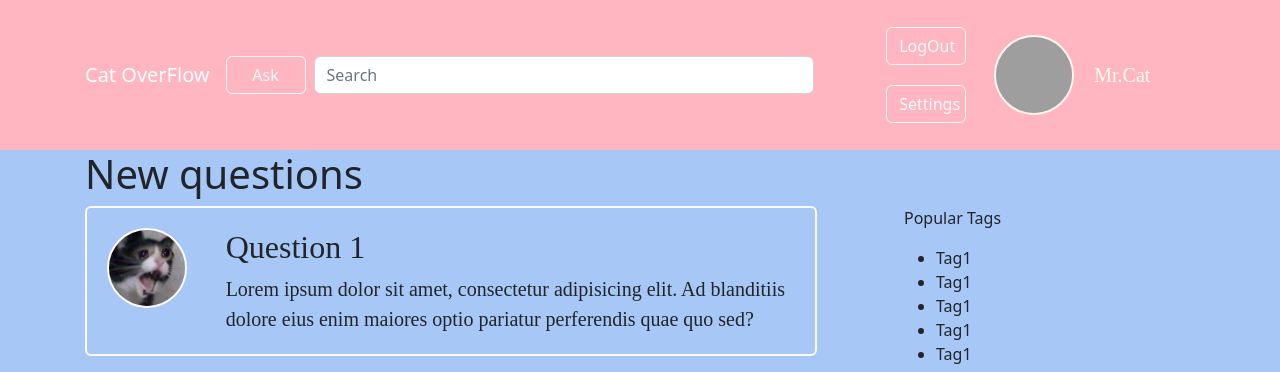
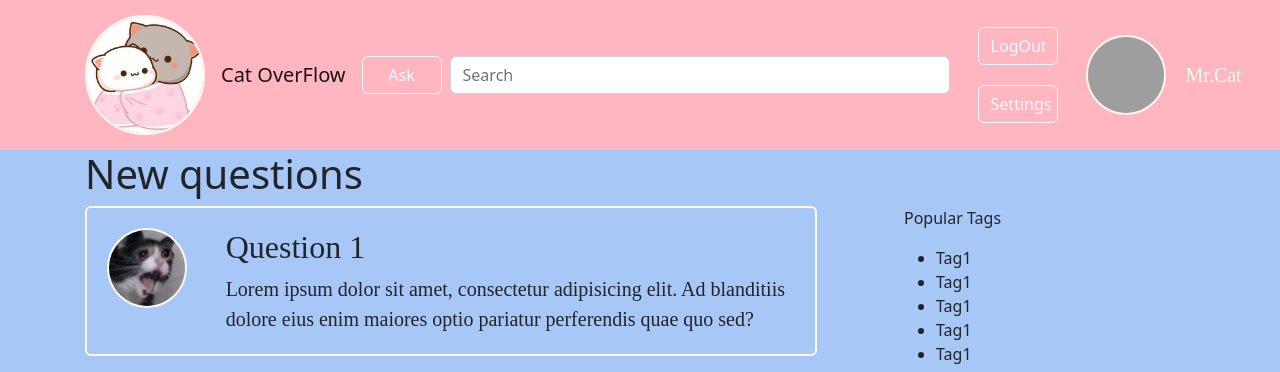
Before and after one commit to MoraPresence/TP2022_WEB, a Python web app: template templates/index.html in a window 1280 px wide. Shown: the top 372 px of the page. Run offline with Jinja, Linux system fonts and the light colour scheme; the template is opened without the code that fills it, so the values that code supplies are empty; some libraries are stand-ins or nearby versions; grey boxes are pictures that could not be loaded.

Commit message:
add logo in index.html

```diff
--- a/static/css/style.css
+++ b/static/css/style.css
@@ -30,6 +30,10 @@
     background: lightpink;
 }
 
+.navbar-toggler{
+    border: black;
+}
+
 .flex-shrink-0 {
     background: #a7c7f6;
     width: 100%;
@@ -56,6 +60,15 @@ body, html {
 .avatar {
     width: 80px;
     height: 80px;
+    border: 2px solid floralwhite;
+    border-radius: 50%;
+    overflow: hidden;
+    object-position: 0 0;
+}
+
+.logo{
+    width: 120px;
+    height: 120px;
     border: 2px solid floralwhite;
     border-radius: 50%;
     overflow: hidden;
--- a/templates/index.html
+++ b/templates/index.html
@@ -14,7 +14,7 @@
 
 <header class="header-index">
     <!-- Fixed navbar -->
-    <nav class="navbar navbar-expand-md navbar-dark fixed-top">
+    <nav class="navbar navbar-expand-md fixed-top">
         <div class="container">
             <button class="navbar-toggler" type="button" data-bs-toggle="collapse" data-bs-target="#navbarCollapse"
                     aria-controls="navbarCollapse" aria-expanded="false" aria-label="Toggle navigation">
@@ -22,6 +22,11 @@
             </button>
             <div class="collapse navbar-collapse" id="navbarCollapse">
                 <ul class="navbar-nav me-md mb-2 mb-md-0"></ul>
+                <a class="navbar-brand" href="#">
+                    <div class="logo">
+                        <img src="../static/img/Logo.jpg" alt="">
+                    </div>
+                </a>
                 <a class="navbar-brand" href="#">Cat OverFlow</a>
                 <div class="ask-button">
                     <button type="button" class="btn btn-outline-light me-2">Ask</button>
```
Also changed, not shown: static/img/Logo.jpg (added).
